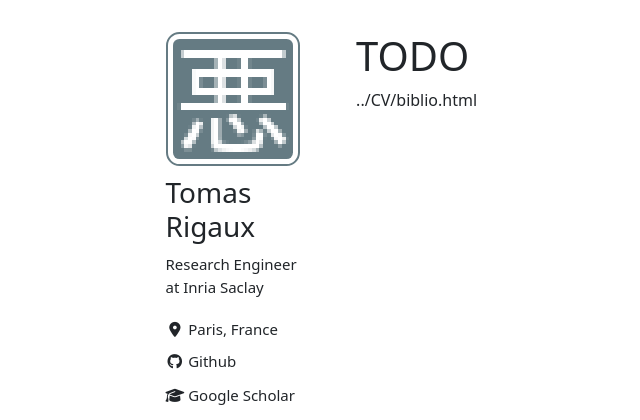
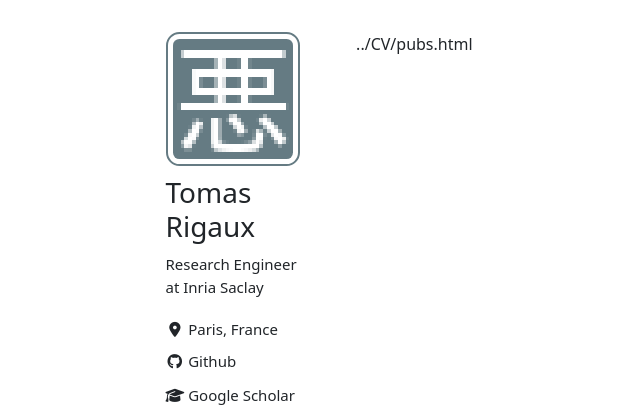
Before and after one commit to Akulen/aku.ren, a Flask app: page /publications in a window 1280 px wide. Shown: the part 56-476 px from the top of the page, without its empty margins (28-668 px from the left). Run offline with Flask 2, Linux system fonts and the light colour scheme; some libraries are stand-ins or nearby versions.

Commit message:
Did Publications page more cleanly (sorted by year)

```diff
--- a/static/style.css
+++ b/static/style.css
@@ -172,6 +172,7 @@ main::after {
 }
 
 .table.cv a {
+    color: #657b83;
     text-decoration: none;
 }
 
--- a/templates/publications.html
+++ b/templates/publications.html
@@ -3,6 +3,5 @@
 {% block subtitle %}Publications{% endblock %}
 
 {% block body %}
-<h1>TODO</h1>
-{% include 'biblio.html' %}
+{% include 'pubs.html' %}
 {% endblock %}
--- /dev/null
+++ b/templates/pubs.html
@@ -0,0 +1 @@
+../CV/pubs.html
```
